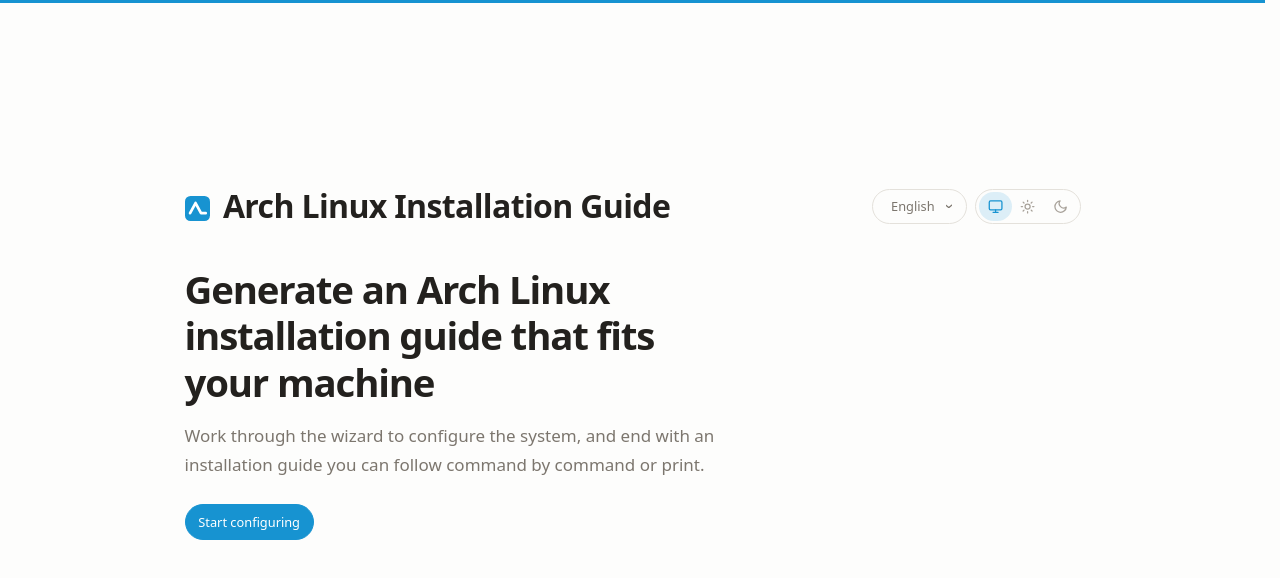
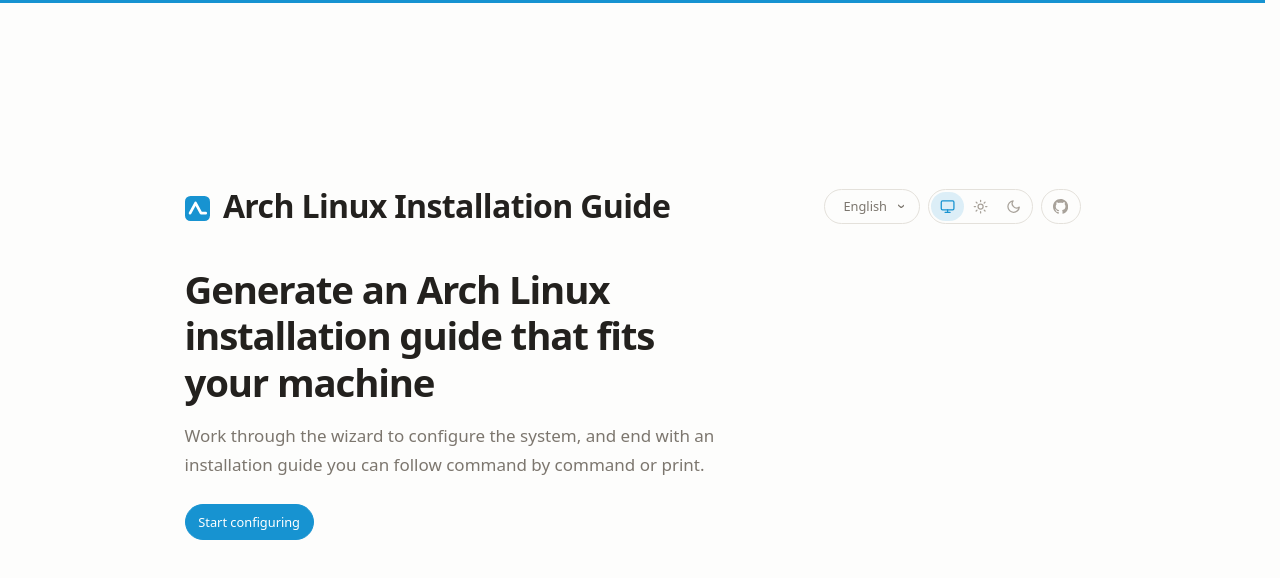
Before and after one commit to yutingli1123/arch-install-guide, a Vue app: page / in a window 1280 px wide. Shown: the top 578 px of the page. Built offline with nearby package versions, Linux system fonts and the light colour scheme.

Commit message:
feat(ui): add github link button
- add a reusable GitHubLink component with icon and pill styling
- place the GitHub link in the app header for quick access
- show the link in the setup wizard to keep it available during setup

```diff
--- a/src/App.vue
+++ b/src/App.vue
@@ -1,5 +1,6 @@
 <script setup lang="ts">
 import { computed, ref, watch } from 'vue'
+import GithubLink from './components/GithubLink.vue'
 import GuideDoc from './components/GuideDoc.vue'
 import LanguagePicker from './components/LanguagePicker.vue'
 import SetupWizard from './components/SetupWizard.vue'
@@ -219,6 +220,7 @@
       <div class="header-actions">
         <LanguagePicker v-model="locale" />
         <ThemePicker :locale="locale" />
+        <GithubLink />
       </div>
     </div>
     <h2>{{ pick(ui.welcomeTitle, locale) }}</h2>
@@ -252,6 +254,7 @@
           <button type="button" @click="printPage">
             {{ pick(ui.print, locale) }}
           </button>
+          <GithubLink />
         </div>
       </div>
       <div class="config-summary">
--- /dev/null
+++ b/src/components/GithubLink.vue
@@ -0,0 +1,46 @@
+<template>
+  <a
+    class="github-link no-print"
+    href="https://github.com/yutingli1123/arch-install-guide"
+    target="_blank"
+    rel="noopener"
+    aria-label="GitHub"
+    title="GitHub"
+  >
+    <svg viewBox="0 0 16 16" fill="currentColor" aria-hidden="true">
+      <path
+        d="M8 0C3.58 0 0 3.58 0 8c0 3.54 2.29 6.53 5.47 7.59.4.07.55-.17.55-.38 0-.19-.01-.82-.01-1.49-2.01.37-2.53-.49-2.69-.94-.09-.23-.48-.94-.82-1.13-.28-.15-.68-.52-.01-.53.63-.01 1.08.58 1.23.82.72 1.21 1.87.87 2.33.66.07-.52.28-.87.51-1.07-1.78-.2-3.64-.89-3.64-3.95 0-.87.31-1.59.82-2.15-.08-.2-.36-1.02.08-2.12 0 0 .67-.21 2.2.82.64-.18 1.32-.27 2-.27.68 0 1.36.09 2 .27 1.53-1.04 2.2-.82 2.2-.82.44 1.1.16 1.92.08 2.12.51.56.82 1.27.82 2.15 0 3.07-1.87 3.75-3.65 3.95.29.25.54.73.54 1.48 0 1.07-.01 1.93-.01 2.2 0 .21.15.46.55.38A8.01 8.01 0 0 0 16 8c0-4.42-3.58-8-8-8z"
+      />
+    </svg>
+  </a>
+</template>
+
+<style scoped>
+/** Sized to line up with the ThemePicker pill next to it. */
+.github-link {
+  display: inline-flex;
+  align-items: center;
+  justify-content: center;
+  padding: 0.4rem 0.7rem;
+  border: 1px solid var(--rule);
+  border-radius: 999px;
+  color: var(--faint);
+  transition:
+    border-color 0.15s,
+    color 0.15s;
+}
+
+.github-link:hover {
+  border-color: var(--accent);
+  color: var(--accent);
+}
+
+.github-link:focus-visible {
+  outline: 2px solid color-mix(in srgb, var(--accent) 40%, transparent);
+}
+
+svg {
+  width: 0.95rem;
+  height: 0.95rem;
+}
+</style>
--- a/src/components/SetupWizard.vue
+++ b/src/components/SetupWizard.vue
@@ -1,6 +1,7 @@
 <script setup lang="ts">
 import { computed } from 'vue'
 import ChoicePicker from '@/components/ChoicePicker.vue'
+import GithubLink from '@/components/GithubLink.vue'
 import LanguagePicker from '@/components/LanguagePicker.vue'
 import ThemePicker from '@/components/ThemePicker.vue'
 import {
@@ -464,6 +465,7 @@
             @update:model-value="emit('update:locale', $event)"
           />
           <ThemePicker :locale="props.locale" />
+          <GithubLink />
         </div>
       </div>
       <p class="progress">
```
